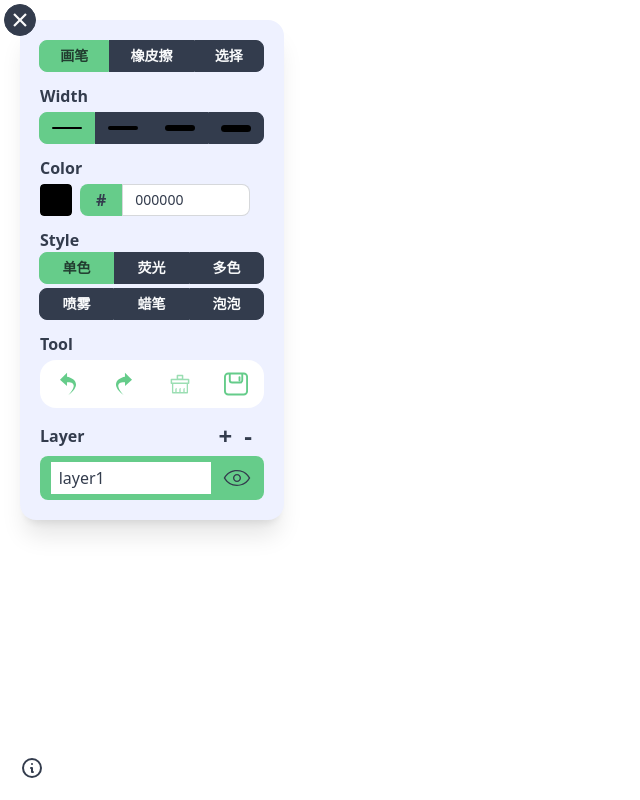
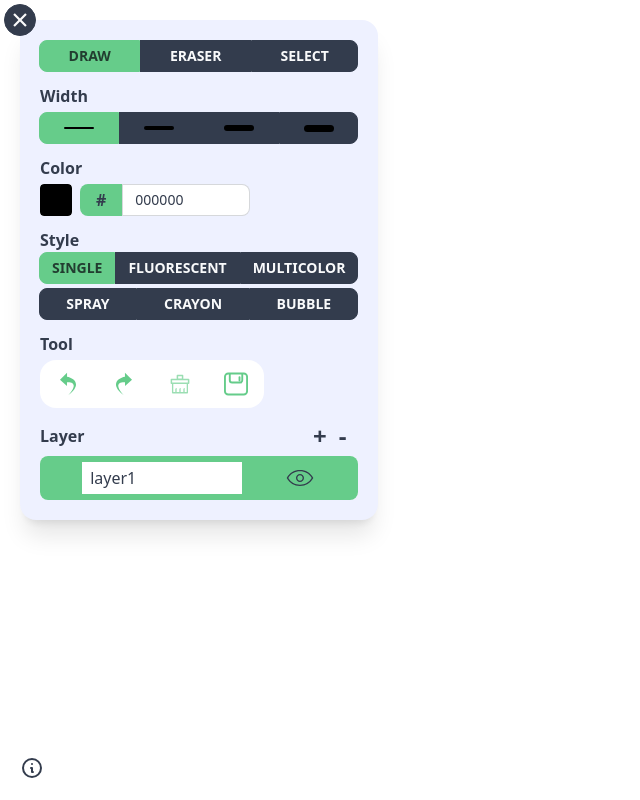
Before and after one commit to LHRUN/paint-board, a React (Vite) app: page / in a window 1280 px wide. Shown: the whole page, without its empty margins (0-640 px from the left). Built offline with nearby package versions, Linux system fonts and the light colour scheme.

Commit message:
feat: add i18next

```diff
--- /dev/null
+++ b/src/components/icons/en.tsx
@@ -0,0 +1,23 @@
+import React from 'react'
+
+const EnIcon: React.FC = () => {
+  return (
+    <svg
+      className="icon"
+      viewBox="0 0 1024 1024"
+      version="1.1"
+      xmlns="http://www.w3.org/2000/svg"
+      p-id="2771"
+      width="32"
+      height="32"
+    >
+      <path
+        d="M511.998194 0C229.227811 0 0.000903 229.228714 0.000903 511.999097 0.000903 794.767674 229.227811 1023.998194 511.998194 1023.998194c282.772189 0 511.999097-229.23052 511.999097-511.999097C1023.999097 229.228714 794.772189 0 511.998194 0z m4.576952 727.549335H197.680437V308.279575h310.873302v70.908439H282.319732v92.982208H492.808952v70.657374H282.319732v114.062558h234.255414v70.659181z m310.871496 0h-80.351338v-155.002256c0-32.799081-1.726743-54.027541-5.129654-63.654674a44.564774 44.564774 0 0 0-16.761687-22.435012 47.702172 47.702172 0 0 0-27.891592-8.021407c-13.91509 0-26.35992 3.803891-37.450088 11.458636-11.057656 7.613202-18.670858 17.715369-22.731232 30.308309-4.10553 12.594746-6.153779 35.880486-6.153779 69.783166v137.565044h-80.353143V423.819618h74.641887v44.620767c26.506224-34.336171 59.852589-51.469939 100.080638-51.469939 17.756912 0 33.935191 3.184359 48.610699 9.547659 14.688151 6.413874 25.812637 14.536429 33.321078 24.457975 7.542759 9.921546 12.811492 21.159824 15.73395 33.75457 2.933295 12.594746 4.436067 30.602722 4.436067 54.074503l-0.001806 188.744182z"
+        fill="#231815"
+        p-id="2772"
+      ></path>
+    </svg>
+  )
+}
+
+export default EnIcon
--- /dev/null
+++ b/src/components/icons/zh.tsx
@@ -0,0 +1,28 @@
+import React from 'react'
+
+const ZhIcon: React.FC = () => {
+  return (
+    <svg
+      className="icon"
+      viewBox="0 0 1024 1024"
+      version="1.1"
+      xmlns="http://www.w3.org/2000/svg"
+      p-id="2917"
+      width="32"
+      height="32"
+    >
+      <path
+        d="M329.696785 539.274769H487.038091v-144.6129h-157.341306zM555.2065 539.274769H713.167338v-144.6129h-157.960838z"
+        fill="#231815"
+        p-id="2918"
+      ></path>
+      <path
+        d="M512 0C229.240454 0 0.000903 229.225101 0.000903 511.999097c0 282.761352 229.239551 512.000903 511.999097 512.000903 282.773995 0 511.997291-229.239551 511.997291-512.000903C1023.999097 229.225101 794.773995 0 512 0zM779.455475 603.700697H555.22998v210.967868h-68.193695V603.700697H263.435741V330.237747h223.60235V222.200726H555.231787v107.997284h224.223688v273.502687z"
+        fill="#231815"
+        p-id="2919"
+      ></path>
+    </svg>
+  )
+}
+
+export default ZhIcon
--- a/src/components/info/index.tsx
+++ b/src/components/info/index.tsx
@@ -1,12 +1,19 @@
 import React, { useState } from 'react'
+import { useTranslation } from 'react-i18next'
 import InfoIcon from '@/components/icons/info'
 import Mask from '@/components/mask'
+import ZhIcon from '../icons/zh'
+import EnIcon from '../icons/en'
 
 /**
  * 操作指南弹窗
  */
 const Info: React.FC = () => {
+  const { i18n } = useTranslation()
   const [showModal, setShowModal] = useState<boolean>(false)
+  const handleChangLang = () => {
+    i18n.changeLanguage(i18n.language === 'en' ? 'zh' : 'en')
+  }
 
   return (
     <>
@@ -34,7 +41,32 @@ const Info: React.FC = () => {
               https://github.com/LHRUN/paint-board.git
             </a>
             欢迎Star⭐️
+            {/* <label className="swap">
+              <input type="checkbox" />
+              <span className="swap-on fill-current w-10 h-10">
+                <ZhIcon></ZhIcon>
+              </span>
+              <span className="swap-off fill-current w-10 h-10">
+                <EnIcon></EnIcon>
+              </span>
+            </label> */}
+            <span className="cursor-pointer" onClick={handleChangLang}>
+              {i18n.language === 'en' ? <EnIcon /> : <ZhIcon />}
+            </span>
+            {/* <span>
+              <label className="cursor-pointer label">
+                <span className="label-text">ZH</span>
+                <input
+                  type="checkbox"
+                  className="toggle"
+                  onChange={handleChangLang}
+                  checked={i18n.language === 'en'}
+                />
+                <span className="label-text">EN</span>
+              </label>
+            </span> */}
           </div>
+
           <img
             className="mask w-100"
             src="https://s1.ax1x.com/2022/12/17/zHbHJK.png"
--- a/src/components/toolPanel/constant.ts
+++ b/src/components/toolPanel/constant.ts
@@ -4,15 +4,15 @@ import { FreeDrawStyle } from '@/utils/element/freeDraw'
 export const typeSwitch = [
   {
     type: CANVAS_ELE_TYPE.FREE_DRAW,
-    text: '画笔'
+    text: 'tool.draw'
   },
   {
     type: CANVAS_ELE_TYPE.ERASER,
-    text: '橡皮擦'
+    text: 'tool.eraser'
   },
   {
     type: CANVAS_ELE_TYPE.SELECT,
-    text: '选择'
+    text: 'tool.select'
   }
 ]
 
@@ -20,29 +20,29 @@ export const styleSwitch = {
   line_1: [
     {
       type: FreeDrawStyle.Basic,
-      text: '单色'
+      text: 'style.basic'
     },
     {
       type: FreeDrawStyle.Shadow,
-      text: '荧光'
+      text: 'style.shadow'
     },
     {
       type: FreeDrawStyle.MultiColor,
-      text: '多色'
+      text: 'style.multicolor'
     }
   ],
   line_2: [
     {
       type: FreeDrawStyle.Spray,
-      text: '喷雾'
+      text: 'style.spray'
     },
     {
       type: FreeDrawStyle.Crayon,
-      text: '蜡笔'
+      text: 'style.crayon'
     },
     {
       type: FreeDrawStyle.Bubble,
-      text: '泡泡'
+      text: 'style.bubble'
     }
   ]
 }
--- a/src/components/toolPanel/index.tsx
+++ b/src/components/toolPanel/index.tsx
@@ -1,5 +1,6 @@
 import React, { useMemo, useState } from 'react'
 import classNames from 'classnames'
+import { useTranslation } from 'react-i18next'
 import { CANVAS_ELE_TYPE, CommonWidth } from '@/utils/constants'
 import { PaintBoard } from '@/utils/paintBoard'
 import { FreeDrawStyle } from '@/utils/element/freeDraw'
@@ -26,6 +27,7 @@ let toastTimeout: NodeJS.Timeout | null = null
  * 操作面板
  */
 const ToolPanel: React.FC<IProps> = ({ board, toolType, setToolType }) => {
+  const { t } = useTranslation()
   const [, setRefresh] = useState(0) // 刷新数据
   const [toastState, setToastState] = useState(false) // 复制提示
   const [showPanel, setShowPanel] = useState(true) // 面板展示控制
@@ -153,7 +155,7 @@ const ToolPanel: React.FC<IProps> = ({ board, toolType, setToolType }) => {
                   }`}
                   onClick={() => setToolType(type)}
                 >
-                  {text}
+                  {t(text)}
                 </button>
               ))}
             </div>
@@ -281,7 +283,7 @@ const ToolPanel: React.FC<IProps> = ({ board, toolType, setToolType }) => {
                       }`}
                       onClick={() => setFreeDrawStyle(type)}
                     >
-                      {text}
+                      {t(text)}
                     </button>
                   ))}
                 </div>
@@ -294,7 +296,7 @@ const ToolPanel: React.FC<IProps> = ({ board, toolType, setToolType }) => {
                       }`}
                       onClick={() => setFreeDrawStyle(type)}
                     >
-                      {text}
+                      {t(text)}
                     </button>
                   ))}
                 </div>
--- /dev/null
+++ b/src/i18n/en.json
@@ -0,0 +1,15 @@
+{
+  "tool": {
+    "draw": "Draw",
+    "eraser": "Eraser",
+    "select": "Select"
+  },
+  "style": {
+    "basic": "Single",
+    "shadow": "Fluorescent",
+    "multicolor": "Multicolor",
+    "spray": "Spray",
+    "crayon": "Crayon",
+    "bubble": "Bubble"
+  }
+}
--- /dev/null
+++ b/src/i18n/index.ts
@@ -0,0 +1,22 @@
+import i18n from 'i18next'
+import { initReactI18next } from 'react-i18next'
+import en from './en.json'
+import zh from './zh.json'
+
+const lang =
+  localStorage.getItem('local') ||
+  (['en', 'en-US', 'en-us'].includes(navigator.language) ? 'en' : 'zh')
+
+i18n.use(initReactI18next).init({
+  resources: {
+    en: {
+      translation: en
+    },
+    zh: {
+      translation: zh
+    }
+  },
+  lng: 'en'
+})
+
+export default i18n
--- /dev/null
+++ b/src/i18n/zh.json
@@ -0,0 +1,15 @@
+{
+  "tool": {
+    "draw": "画笔",
+    "eraser": "橡皮擦",
+    "select": "选择"
+  },
+  "style": {
+    "basic": "单色",
+    "shadow": "荧光",
+    "multicolor": "多色",
+    "spray": "喷雾",
+    "crayon": "蜡笔",
+    "bubble": "泡泡"
+  }
+}
--- a/src/main.tsx
+++ b/src/main.tsx
@@ -2,6 +2,7 @@ import React from 'react'
 import ReactDOM from 'react-dom/client'
 import App from './App'
 import './index.css'
+import './i18n'
 
 ReactDOM.createRoot(document.getElementById('root') as HTMLElement).render(
   <React.StrictMode>
```
Also changed, not shown: package.json (+7 -2 lines), 1 other file (tests, documents, lock files or other folders).
